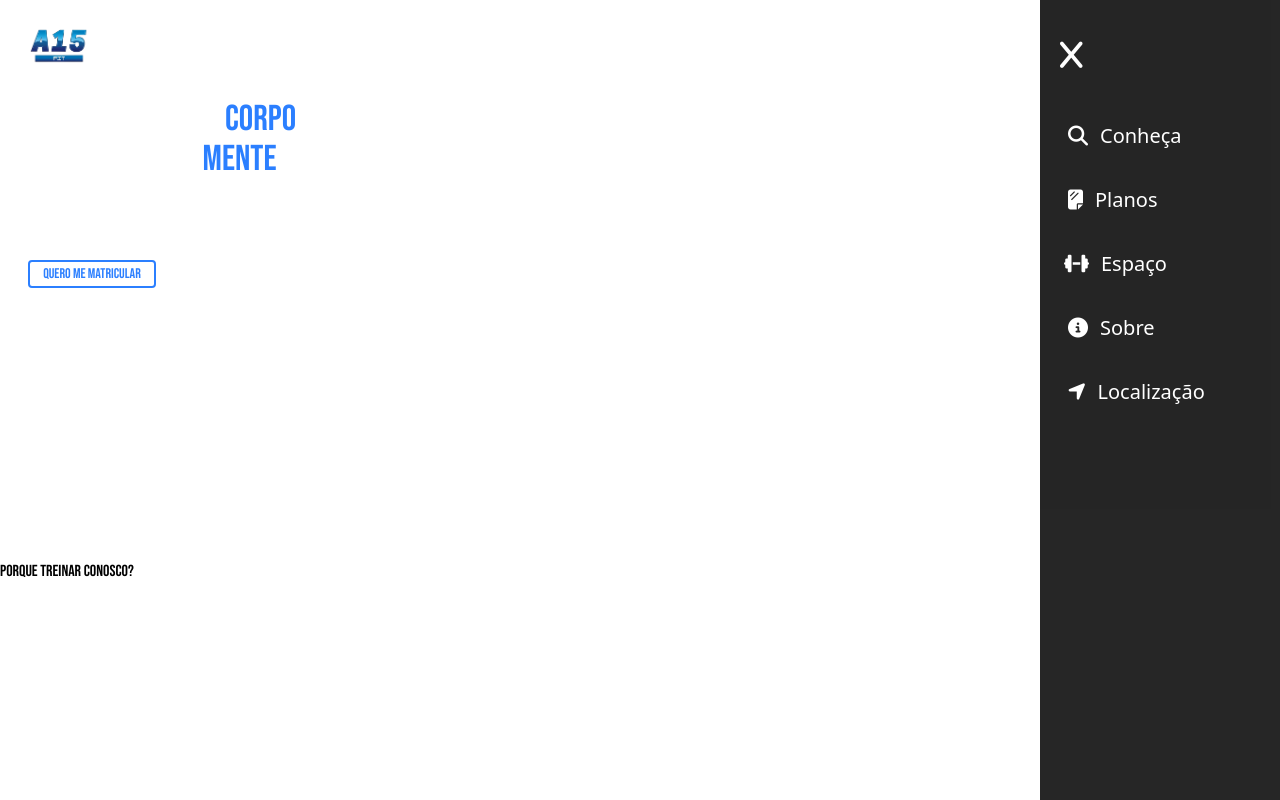
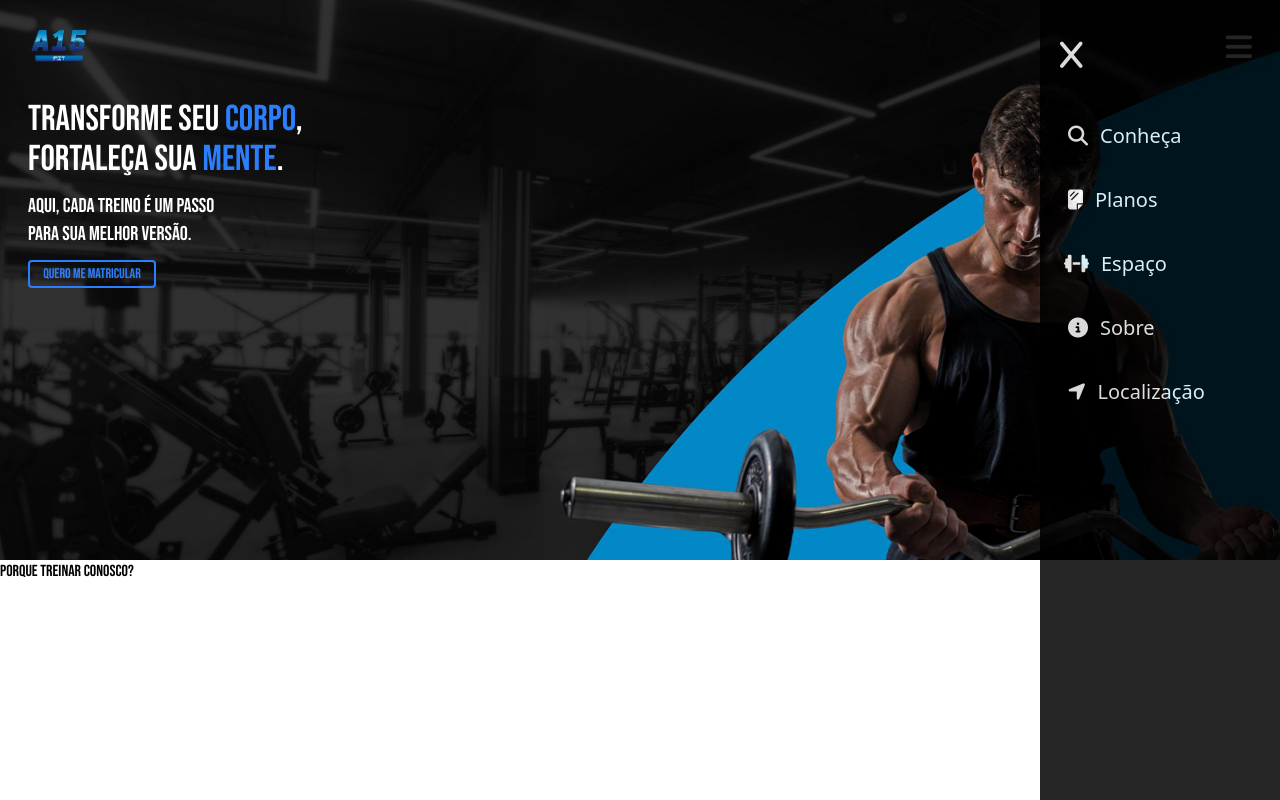
Before and after one commit to Devlukinha/A15-FIT-Academia, a plain HTML site: page index.html in a window 1280 px wide. Shown: the top 800 px of the page. Drawn offline with nearby package versions, Linux system fonts and the light colour scheme; the site is published under a folder, as on GitHub Pages, so addresses that start at the root find nothing; a web font is replaced by a local one.

Commit message:
Alteracao na imagem da home

```diff
--- a/index.html
+++ b/index.html
@@ -10,12 +10,12 @@
     <link rel="stylesheet" href="./css/style.css">
 
 </head>
-<body class="overflow-hidden">
-    <header class="bg-[url(/assets/image-fundo.jpg)] bg-no-repeat bg-cover bg-[70%_25%] h-[70vh] relative">
+<body class="overflow-x-hidden">
+    <header class="bg-[url(./assets/image-fundo.jpg)] bg-no-repeat bg-cover bg-[70%_25%] h-[70vh] relative">
         <!--Menu mobile-->
        <nav class="flex justify-between items-center pt-4 pl-7 pr-7">
             <div>
-                <img src="./assets/logo a15 fit alta resolucao-sem-fundo.png" alt="logotipo da academia" class="w-16">
+                <img src="./assets/logo.png" alt="logotipo da academia" class="w-16">
             </div>
 
             <button id="btn-abrir-menu">
```
Also changed, not shown: assets/logo a15 fit alta resolucao-sem-fundo 2.jpg (deleted), assets/logo.png (renamed from assets/logo a15 fit alta resolucao-sem-fundo.png).
